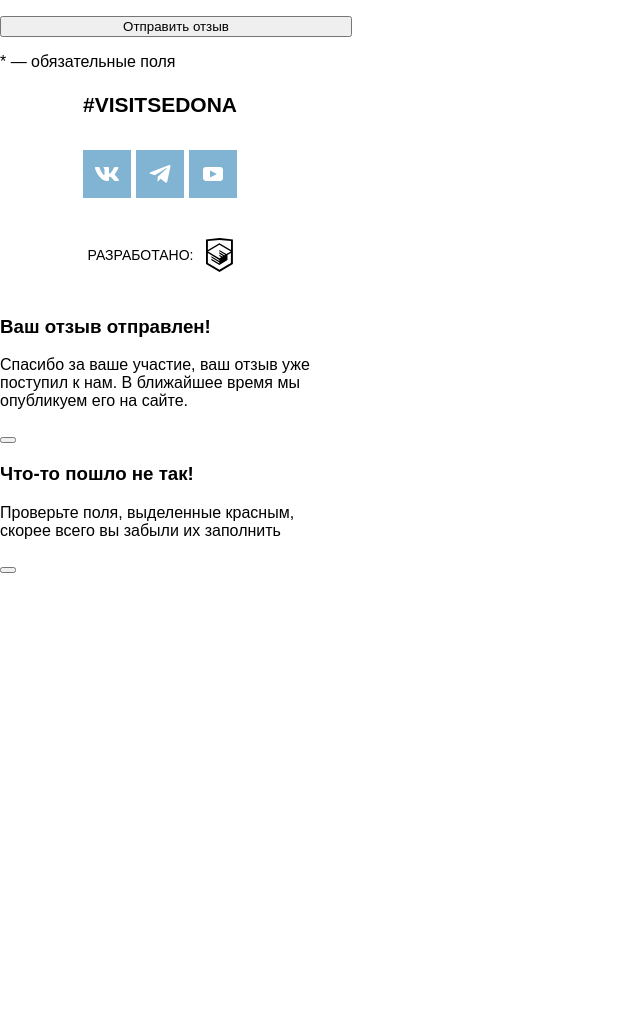
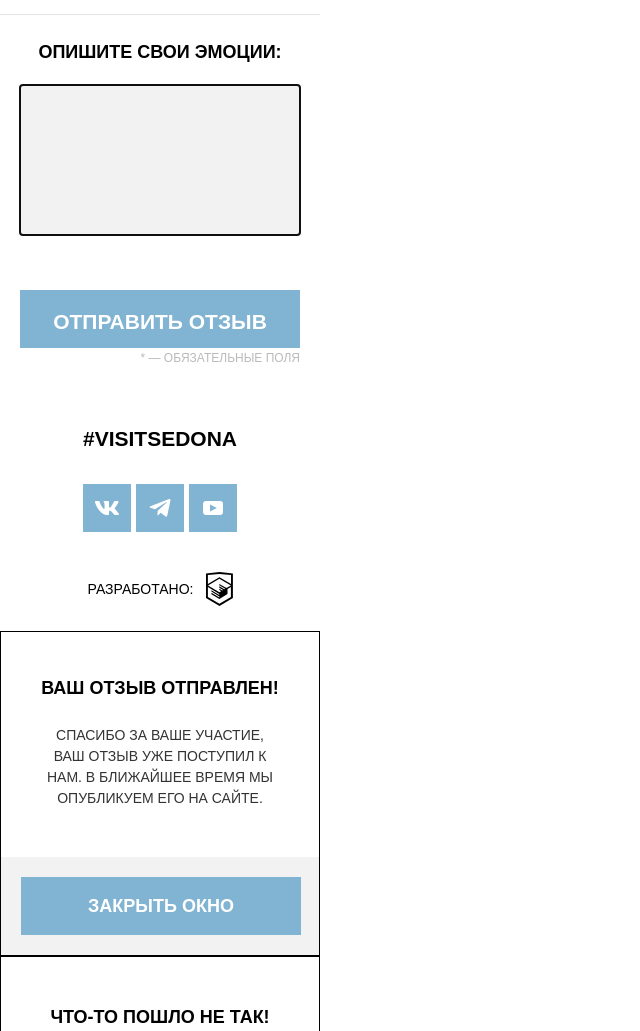
Before and after one commit to redcat-3/171114-sedona-26, a website: page source/form.html in a window 1280 px wide. Shown: the part 1769-2800 px from the top of the page, without its empty margins (0-640 px from the left). Before the commit the page ends 2343 px from the top, so only its background shows below. Drawn offline with nearby package versions, Linux system fonts and the light colour scheme; files that its build step writes are made by us from their sources.

Commit message:
Стилизовала попапы

```diff
--- a/source/form.html
+++ b/source/form.html
@@ -103,21 +103,21 @@
             <ul class="feedback-form__list">
               <li class="feedback-form__item">
                 <label class="radio">
-                  <input class="radio__input" type="radio" name="positive" value="1" checked>
+                  <input class="radio__input" type="radio" name="impress" value="+" checked>
                   <span class="radio__icon"></span>
                   <span class="radio__label">Скорее положительное</span>
                 </label>
               </li>
               <li class="feedback-form__item">
                 <label class="radio">
-                  <input class="radio__input" type="radio" name="negative">
+                  <input class="radio__input" type="radio" name="impress" value="-">
                   <span class="radio__icon"></span>
                   <span class="radio__label">Скорее отрицательное</span>
                 </label>
               </li>
               <li class="feedback-form__item">
                 <label class="radio">
-                  <input class="radio__input" type="radio" name="neutral">
+                  <input class="radio__input" type="radio" name="impress" value="0">
                   <span class="radio__icon"></span>
                   <span class="radio__label">Затрудняюсь ответить</span>
                 </label>
@@ -160,20 +160,18 @@
           <fieldset class="feedback-form__group">
             <p class="feedback-form__title">Опишите свои эмоции:</p>
             <ul class="feedback-form__list">
-              <li class="feedback-form__item form-text">
-                <label class="visually-hidden form-text__label">
-                  Текст отзыва
-                  <textarea class="form-text__textarea" rows="5" cols="45" name="text">
-                    Опишите подробно все свои восторги
+              <li class="feedback-form__item">
+                <textarea class="textarea" name="textarea" aria-label="Текст отзыва" placeholder="Опишите подробно все свои восторги" autofocus>
                 </textarea>
-                </label>
               </li>
             </ul>
           </fieldset>
-          <button class="feedback-form__submit" type="submit">Отправить отзыв</button>
+          <div class="feedback-form__submit">
+            <button class="feedback-form__submit--button" type="submit">Отправить отзыв</button>
             <p class="feedback-form__footnote">
               * — обязательные поля
             </p>
+          </div>
         </form>
       </section>
     </main>
@@ -208,15 +206,17 @@
     <div class="overlay"></div>
     <!-- Модальное окно Формы обратной связи (добавление) -->
     <article class="popup popup-add">
+      <div class="popup__wrapper">
         <h3 class="popup__title">Ваш отзыв отправлен!</h3>
         <p class="popup__message">Спасибо за ваше участие, ваш отзыв уже поступил к нам. В ближайшее время мы опубликуем его на сайте.</p>
-      <button class="popup-add__button" type="button" aria-label="Закрыть окно"></button>
+      </div>
+      <button class="popup-add__button" type="button" aria-label="Закрыть окно">Закрыть окно</button>
     </article>
     <!-- Модальное окно Формы обратной связи (неудача) -->
     <article class="popup popup-failure">
       <h3 class="popup__title">Что-то пошло не так!</h3>
       <p class="popup__message">Проверьте поля, выделенные красным, скорее всего вы забыли их заполнить</p>
-      <button class="popup-failure__button" type="button" aria-label="ОК"></button>
+      <button class="popup-failure__button" type="button" aria-label="ОК">OK</button>
     </article>
   </body>
 </html>
--- a/source/less/bloks/feedback-form.less
+++ b/source/less/bloks/feedback-form.less
@@ -27,9 +27,11 @@
 }
 
 .feedback-form__list {
+  width: 100%;
   list-style-type: none;
   padding: 0;
   margin: 0;
+  margin-bottom: 32px;
 }
 
 .feedback-form__item {
@@ -37,3 +39,38 @@
   padding: 0 20px;
   margin: 0;
 }
+
+.feedback-form__submit {
+  display: flex;
+  flex-direction: column;
+}
+
+.feedback-form__submit--button {
+  width: 280px;
+  min-height: 58px;
+  margin-left: 20px;
+  margin-right: 20px;
+  padding: 0;
+  padding-top: 5px;
+  border: none;
+  background: #81b3d2;
+  font-style: normal;
+  font-weight: 700;
+  font-size: 21px;
+  line-height: 26px;
+  color: #ffffff;
+  text-transform: uppercase;
+}
+
+.feedback-form__footnote {
+  margin: 0;
+  padding: 0;
+  padding-right: 20px;
+  font-style: normal;
+  font-weight: 400;
+  font-size: 12px;
+  line-height: 21px;
+  color: #bababa;
+  text-transform: uppercase;
+  align-self: flex-end;
+}
--- a/source/less/bloks/form-text.less
+++ /dev/null
@@ -1,14 +0,0 @@
-.form-text__label {
-  font-style: normal;
-  font-weight: 700;
-  font-size: 18px;
-  line-height: 26px;
-  color: #000000;
-}
-
-.form-text__textarea {
-  width: 279px;
-  min-height: 150px;
-  border: none;
-  background-color: #f2f2f2;
-}
--- a/source/less/bloks/form.less
+++ b/source/less/bloks/form.less
@@ -1,4 +1,5 @@
 .form {
   display: grid;
   width: 320px;
+  padding-bottom: 52px;
 }
--- a/source/less/bloks/page.less
+++ b/source/less/bloks/page.less
@@ -1,4 +1,5 @@
 .page {
+  box-sizing: border-box;
   width: 320px;
   font-family: "PT Sans", "Arial", sans-serif;
   src: url("ptsans.eot");
@@ -18,3 +19,7 @@
   padding: 0;
   margin: 0;
 }
+
+* {
+  box-sizing: border-box;
+}
--- /dev/null
+++ b/source/less/bloks/popup.less
@@ -0,0 +1,93 @@
+.popup {
+  display: flex;
+  flex-direction: column;
+  justify-content: center;
+}
+
+.popup-failure {
+  top: 50%;
+  left: 50%;
+  z-index: 30;
+  width: 100%;
+  padding-top: 47px;
+  padding-left: 22px;
+  padding-right: 22px;
+  padding-bottom: 35px;
+  border: 1px solid;
+}
+
+.popup-add {
+  top: 50%;
+  left: 50%;
+  z-index: 30;
+  width: 100%;
+  padding: 0;
+  border: 1px solid;
+  background-color: #f2f2f2;
+}
+
+.popup__wrapper {
+  width: 100%;
+  padding-top: 43px;
+  padding-left: 20px;
+  padding-right: 20px;
+  padding-bottom: 20px;
+  background-color: #ffffff;
+}
+
+.popup__title {
+  font-style: normal;
+  font-weight: 700;
+  font-size: 18px;
+  line-height: 26px;
+  text-align: center;
+  text-transform: uppercase;
+  color: #000000;
+  padding-bottom: 24px;
+  margin: 0;
+}
+
+.popup__message {
+  font-style: normal;
+  font-weight: 400;
+  font-size: 14px;
+  line-height: 21px;
+  text-align: center;
+  text-transform: uppercase;
+  color: #333333;
+  padding-top: 0;
+  padding-left: 20px;
+  padding-bottom: 28px;
+  padding-right: 20px;
+  margin: 0;
+}
+
+.popup-failure__button {
+  min-width: 180px;
+  min-height: 58px;
+  background-color: #81b3d2;
+  border: 0;
+  font-style: normal;
+  font-weight: 700;
+  font-size: 18px;
+  line-height: 26px;
+  text-align: center;
+  text-transform: uppercase;
+  color: #ffffff;
+  margin: 0 48px;
+}
+
+.popup-add__button {
+  min-width: 280px;
+  min-height: 58px;
+  background-color: #81b3d2;
+  border: 0;
+  font-style: normal;
+  font-weight: 700;
+  font-size: 18px;
+  line-height: 26px;
+  text-align: center;
+  text-transform: uppercase;
+  color: #ffffff;
+  margin: 20px 20px;
+}
--- /dev/null
+++ b/source/less/bloks/textarea.less
@@ -0,0 +1,20 @@
+.textarea {
+  &::placeholder {
+    font-style: normal;
+    font-weight: 700;
+    font-size: 18px;
+    line-height: 26px;
+  }
+  box-sizing: border-box;
+  color: #000000;
+  width: 100%;
+  height: 150px;
+  padding: 16px;
+  resize: none;
+  border: none;
+  background-color: #f2f2f2;
+  font-style: normal;
+  font-weight: 700;
+  font-size: 18px;
+  line-height: 26px;
+}
--- a/source/less/style.less
+++ b/source/less/style.less
@@ -21,3 +21,5 @@
 @import "bloks/text.less";
 @import "bloks/radio.less";
 @import "bloks/checkbox.less";
+@import "bloks/textarea.less";
+@import "bloks/popup.less";
```
Also changed, not shown: source/less/bloks/radio.less (+23 -10 lines). Lines whose indentation alone changed are shown as unchanged.
